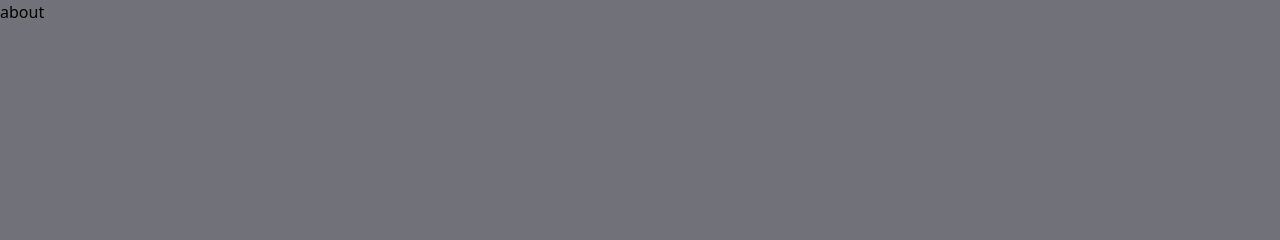
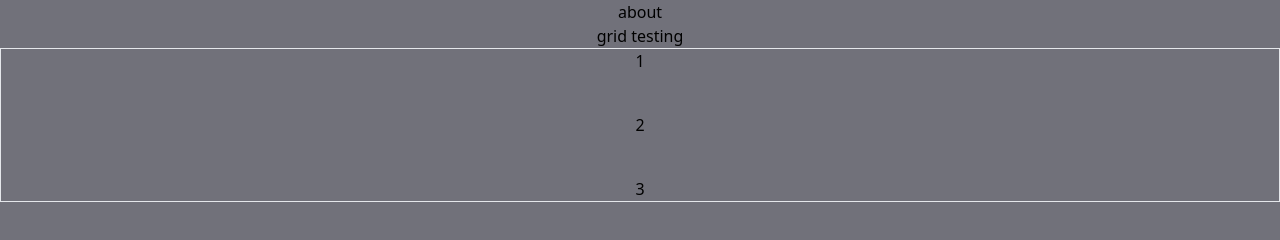
Before and after one commit to kavanparam/react-portfolio-website, a Gatsby site: page /about in a window 1280 px wide. Built offline with nearby package versions, Linux system fonts and the light colour scheme; Gatsby itself is replaced by a stand-in of ours.

Commit message:
working relative grid w absolute children for ref

```diff
--- a/src/pages/about.tsx
+++ b/src/pages/about.tsx
@@ -1,7 +1,18 @@
 import React from "react";
 
 const about = () => {
-  return <div>about</div>;
+  return (
+    <div className="text-center">
+      <h1>about</h1>
+
+      <h3>grid testing</h3>
+      <section className="relative grid grid-cols-none grid-rows-3 gap-10 border">
+        <div className="absolute w-full row-start-1 row-end-2">1</div>
+        <div className="row-start-2 row-end-3">2</div>
+        <div className="row-start-3 row-end-4">3</div>
+      </section>
+    </div>
+  );
 };
 
 export default about;
```
